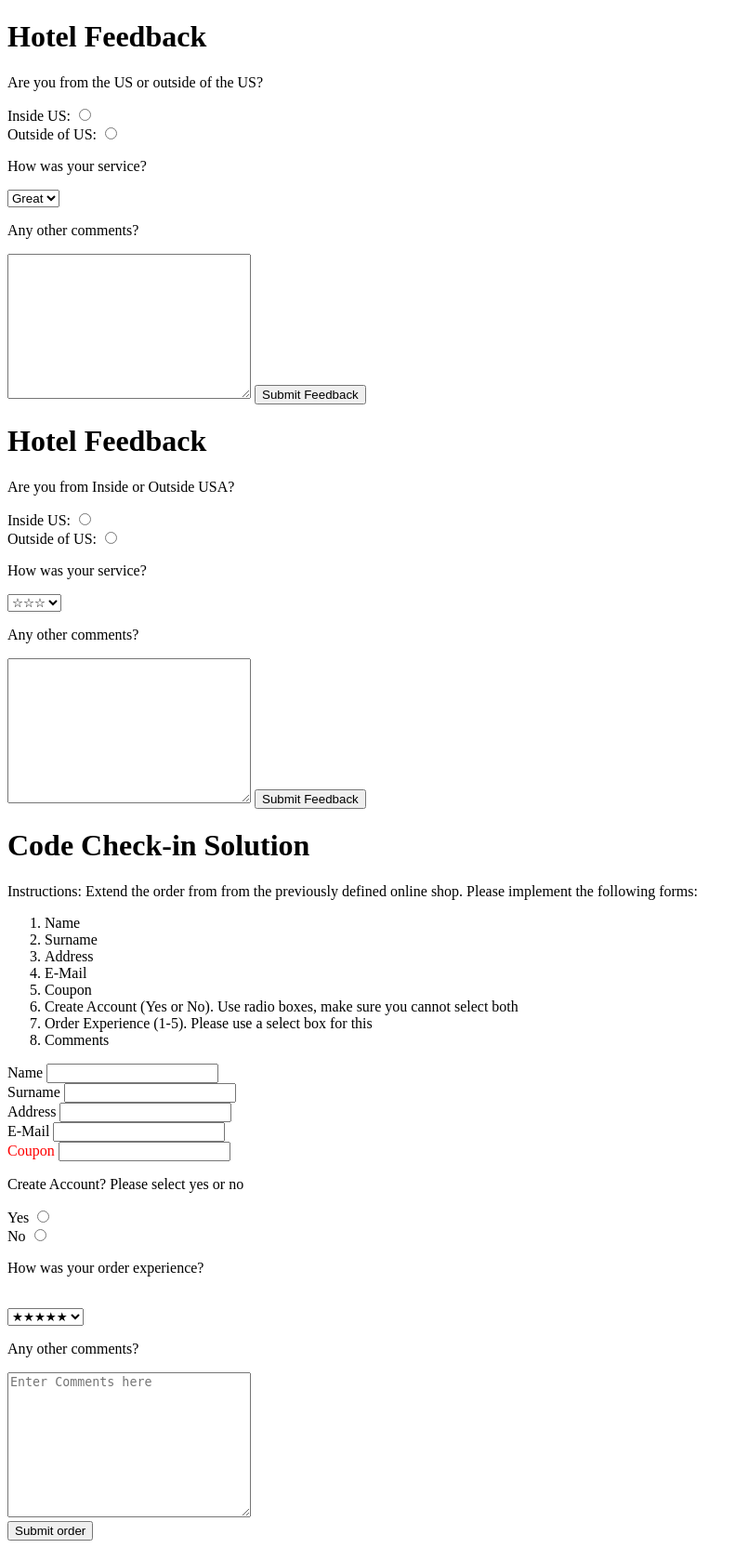
After one commit to rwils83/FullStackMasterClass, a Django app: template templates/forms_part_2.html in a window 1280 px wide. The commit adds this page. Shown: the whole page at 93% size, without its empty margins (0-805 px from the left). Run offline with Django 4.2, Linux system fonts and the light colour scheme; the template is opened without the code that fills it, so the values that code supplies are empty.

Commit message:
Finished forms class

```diff
--- /dev/null
+++ b/templates/forms_part_2.html
@@ -0,0 +1,86 @@
+<!DOCTYPE html>
+<html lang="en">
+<head>
+    <meta charset="UTF-8">
+    <title>Forms Part 2</title>
+</head>
+<body>
+<!--- Create a hotel feedback form: My solution --->
+<h1>Hotel Feedback</h1>
+<form action="redirect2.html">
+    <p>Are you from the US or outside of the US?</p>
+    <label for="location1">Inside US: </label>
+    <input type="radio" id="location1" name="location" value="in"><br>
+    <label for="location2">Outside of US: </label>
+    <input type="radio" id="location2" name="location" value="out"><br>
+    <p>How was your service?</p>
+    <select name="stars" id="">
+        <option value="Great">Great</option>
+        <option value="Ok">Ok</option>
+        <option value="Bad">Bad</option>
+    </select>
+    <p>Any other comments?</p>
+    <textarea name="" id="" cols="30" rows="10"></textarea>
+    <input type="submit" value="Submit Feedback">
+</form>
+<!--- Create a hotel feedback form: Class solution --->
+<h1>Hotel Feedback</h1>
+<form action="redirect2.html">
+    <p>Are you from Inside or Outside USA?</p>
+    <label for="in">Inside US: </label>
+    <input type="radio" id="in" name="loc" value="in"><br>
+    <label for="out">Outside of US: </label>
+    <input type="radio" id="out" name="loc" value="out"><br>
+    <p>How was your service?</p>
+    <select name="stars" id="">
+        <option value="Great">&#9734&#9734&#9734</option>
+        <option value="Ok">&#9734&#9734</option>
+        <option value="Bad">&#9734</option>
+    </select>
+    <p>Any other comments?</p>
+    <textarea name="" id="" cols="30" rows="10"></textarea>
+    <input type="submit" value="Submit Feedback">
+</form>
+<h1>Code Check-in Solution</h1>
+Instructions: Extend the order from from the previously defined online shop. Please implement the following forms:
+<ol>
+    <li>Name</li>
+    <li>Surname</li>
+    <li>Address</li>
+    <li>E-Mail</li>
+    <li>Coupon</li>
+    <li>Create Account (Yes or No). Use radio boxes, make sure you cannot select both</li>
+    <li>Order Experience (1-5). Please use a select box for this</li>
+    <li>Comments</li>
+</ol>
+<!-- Solution code begins here -->
+<form action="">
+    <label for="fname">Name</label>
+    <input type="text" id="fname" name="fname"><br>
+    <label for="sname">Surname</label>
+    <input type="text" id="sname" name="sname"><br>
+    <label for="address">Address</label>
+    <input type="text" id="address" name="address"><br>
+    <label for="email">E-Mail</label>
+    <input type="email" id="email" name="email"><br>
+    <label for="coupon"><span style="color:red">Coupon</span> </label>
+    <input type="text" id="coupon" name="coupon"><br>
+    <p>Create Account? Please select yes or no</p>
+    <label for="yes">Yes</label>
+    <input type="radio" id="yes" name="create" value="yes"><br>
+    <label for="no">No</label>
+    <input type="radio" id="no" name="create" value="no"><br>
+    <p>How was your order experience?</p><br>
+    <select id="experience">
+        <option name="5" value="4">&#9733&#9733&#9733&#9733&#9733</option>
+        <option name="4" value="4">&#9733&#9733&#9733&#9733</option>
+        <option name="3" value="3">&#9733&#9733&#9733</option>
+        <option name="2" value="2">&#9733&#9733</option>
+        <option name="1" value="1">&#9733</option>
+    </select>
+    <p>Any other comments?</p>
+    <textarea name="comments" id="comments" cols="30" rows="10" placeholder="Enter Comments here"></textarea><br>
+    <input type="submit" value="Submit order">
+</form>
+</body>
+</html>
```
Also changed, not shown: templates/forms_part_1.html (+45 -0 lines), templates/redirect2.html (added, +10 -0 lines).
